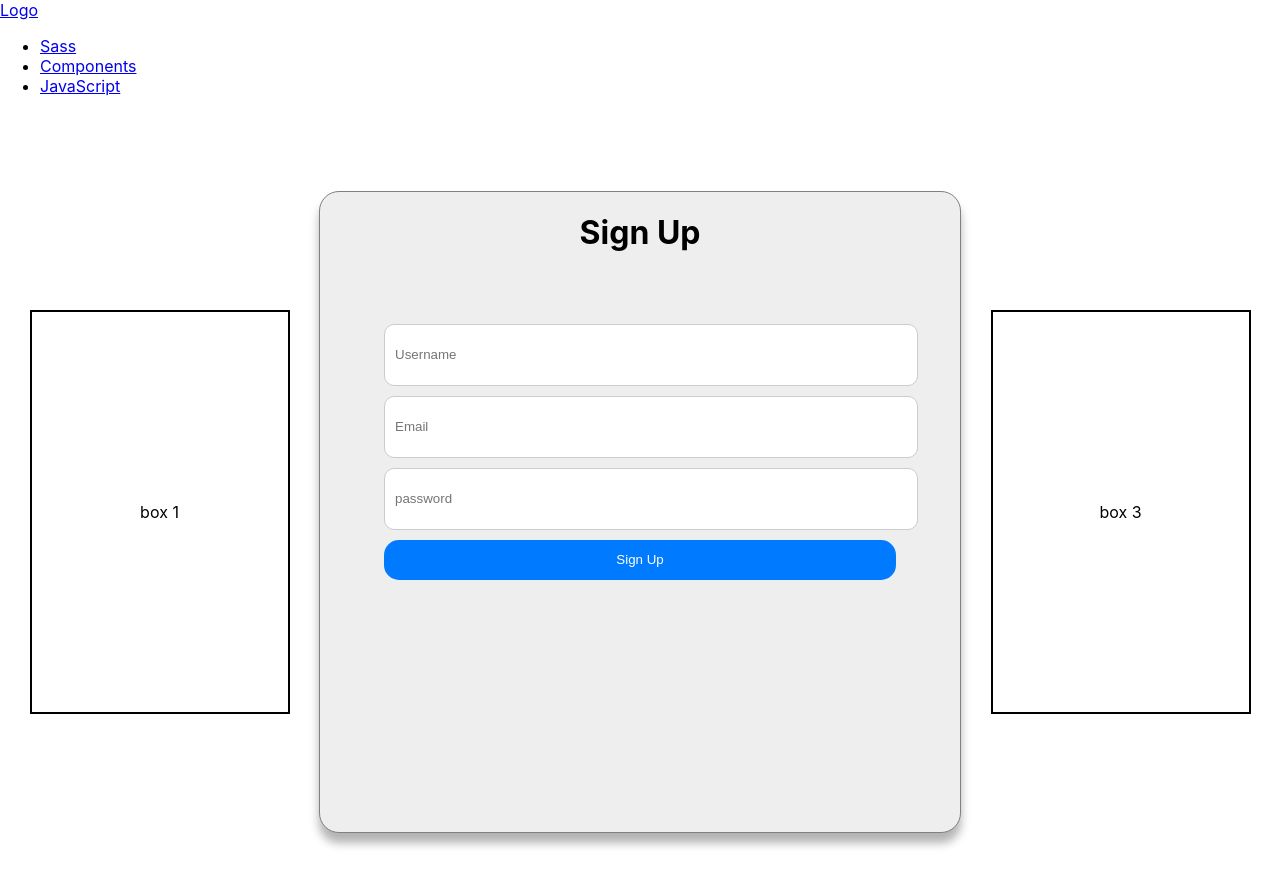
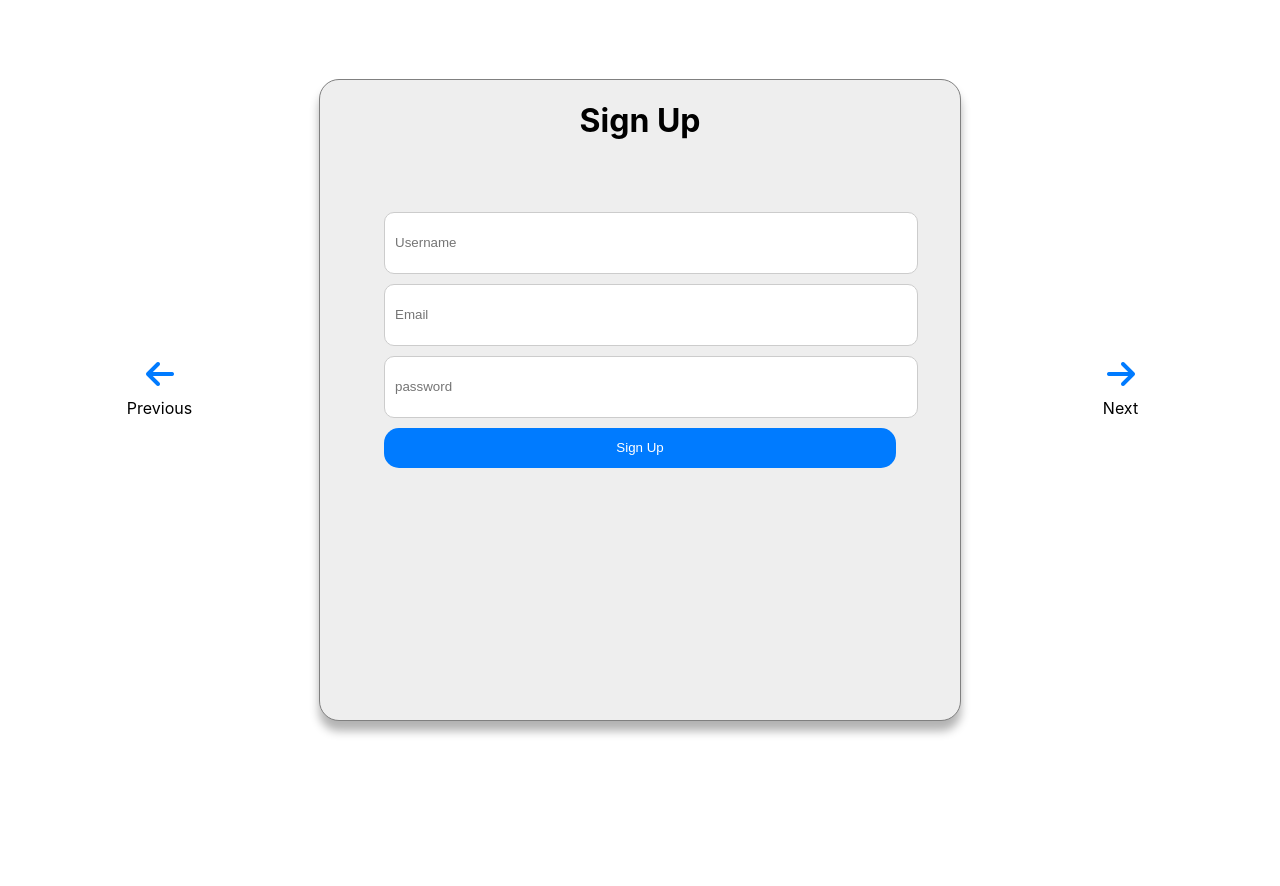
Before and after one commit to 4l0sh/intfind, a React (Create React App) app: page / in a window 1280 px wide. Shown: the top 886 px of the page. After the commit the page ends 800 px from the top, so only its background shows below. Built offline with nearby package versions, Linux system fonts and the light colour scheme.

Commit message:
user checking
kijk of de user al in de database is voor dat hij insert zowel dan krijg je (user already exists)

```diff
--- a/package.json
+++ b/package.json
@@ -6,6 +6,7 @@
     "@testing-library/jest-dom": "^5.17.0",
     "@testing-library/react": "^13.4.0",
     "@testing-library/user-event": "^13.5.0",
+    "cors": "^2.8.5",
     "express": "^4.21.1",
     "materialize-css": "^1.0.0-rc.2",
     "mongodb": "^6.10.0",
--- a/public/index.html
+++ b/public/index.html
@@ -10,10 +10,10 @@
       content="Web site created using create-react-app"
     />
     <link rel="apple-touch-icon" href="%PUBLIC_URL%/logo192.png" />
-    <!--
-      manifest.json provides metadata used when your web app is installed on a
-      user's mobile device or desktop. See https://developers.google.com/web/fundamentals/web-app-manifest/
-    -->
+    <script
+      src="https://kit.fontawesome.com/07d8b9c47e.js"
+      crossorigin="anonymous"
+    ></script>
     <link rel="manifest" href="%PUBLIC_URL%/manifest.json" />
     <!--
       Notice the use of %PUBLIC_URL% in the tags above.
--- a/src/App.js
+++ b/src/App.js
@@ -1,12 +1,10 @@
 import react, { Fragment } from 'react';
 import Wizard from './layout/wizard';
 import './App.css';
-import Test from './layout/test/test';
 
 function App() {
   return (
     <Fragment>
-      <Test />
       <Wizard />
     </Fragment>
   );
--- a/src/layout/signup.css
+++ b/src/layout/signup.css
@@ -11,13 +11,16 @@
 .box3 {
   width: 30%;
   height: 400px;
-  border: 2px solid black;
+
   display: flex;
   justify-content: center;
   align-items: center;
 }
-.box1 {
+.box1,
+.box3 {
   width: 20%;
+  display: flex;
+  flex-direction: column;
 }
 .box2 {
   width: 50%;
@@ -32,9 +35,7 @@
   box-shadow: 0 10px 10px 0 rgba(0, 0, 0, 0.3);
   gap: 40px;
 }
-.box3 {
-  width: 20%;
-}
+
 .signinForm {
   display: flex;
   flex-direction: column;
@@ -80,3 +81,31 @@
 .submit:active {
   transform: translateY(0);
 }
+.arrow-right {
+  scale: 2;
+  color: #007bff;
+  transition: 0.3s ease;
+}
+.arrow-right:hover {
+  color: #0056b3;
+  cursor: pointer;
+  transform: translateX(2px);
+  transition: 0.3s ease;
+}
+.arrow-right:active {
+  transform: translateX(0);
+}
+.arrow-left {
+  scale: 2;
+  color: #007bff;
+  transition: 0.3s ease;
+}
+.arrow-left:hover {
+  color: #0056b3;
+  cursor: pointer;
+  transform: translateX(-2px);
+  transition: 0.3s ease;
+}
+.arrow-left:active {
+  transform: translateX(0);
+}
--- a/src/layout/signup.js
+++ b/src/layout/signup.js
@@ -9,7 +9,7 @@ const Signup = () => {
     const email = document.getElementById('email').value;
     const password = document.getElementById('password').value;
 
-    fetch('http://localhost:5000/users/signup', {
+    fetch('http://localhost:4000/users/signup', {
       method: 'POST',
       headers: {
         'Content-Type': 'application/json',
@@ -24,37 +24,43 @@ const Signup = () => {
   };
   return (
     <Fragment>
-      <div class='container'>
-        <div class='box1'>box 1</div>
-        <div class='box2'>
-          <div class='title'>
+      <div className='container'>
+        <div className='box1'>
+          <i className='fa-solid fa-arrow-left arrow-left'></i>
+          <p> Previous</p>
+        </div>
+        <div className='box2'>
+          <div className='title'>
             <h1>Sign Up</h1>
           </div>
-          <div class='signinForm'>
+          <div className='signinForm'>
             <form id='signup' onSubmit={signUserUp}>
               <input
-                class='input'
+                className='input'
                 type='username'
                 placeholder='Username'
                 id='username'
               />
               <input
-                class='input'
+                className='input'
                 type='email'
                 placeholder='Email'
                 id='email'
               />
               <input
-                class='input'
+                className='input'
                 type='password'
                 placeholder='password'
                 id='password'
               />
-              <input class='submit' type='submit' value='Sign Up' />
+              <input className='submit' type='submit' value='Sign Up' />
             </form>
           </div>
         </div>
-        <div class='box3'>box 3</div>
+        <div className='box3'>
+          <i className='fa-solid fa-arrow-right arrow-right'></i>
+          <p>Next</p>
+        </div>
       </div>
     </Fragment>
   );
--- a/src/layout/test/test.js
+++ /dev/null
@@ -1,29 +0,0 @@
-import React, { Fragment } from 'react';
-import M from 'materialize-css';
-
-const Test = () => {
-  return (
-    <Fragment>
-      <nav>
-        <div class='nav-wrapper'>
-          <a href='#!' class='brand-logo center'>
-            Logo
-          </a>
-          <ul class='left hide-on-med-and-down'>
-            <li>
-              <a href='sass.html'>Sass</a>
-            </li>
-            <li>
-              <a href='badges.html'>Components</a>
-            </li>
-            <li class='active'>
-              <a href='collapsible.html'>JavaScript</a>
-            </li>
-          </ul>
-        </div>
-      </nav>
-    </Fragment>
-  );
-};
-
-export default Test;
```
Also changed, not shown: server.js (+11 -2 lines), 1 other file (tests, documents, lock files or other folders).
